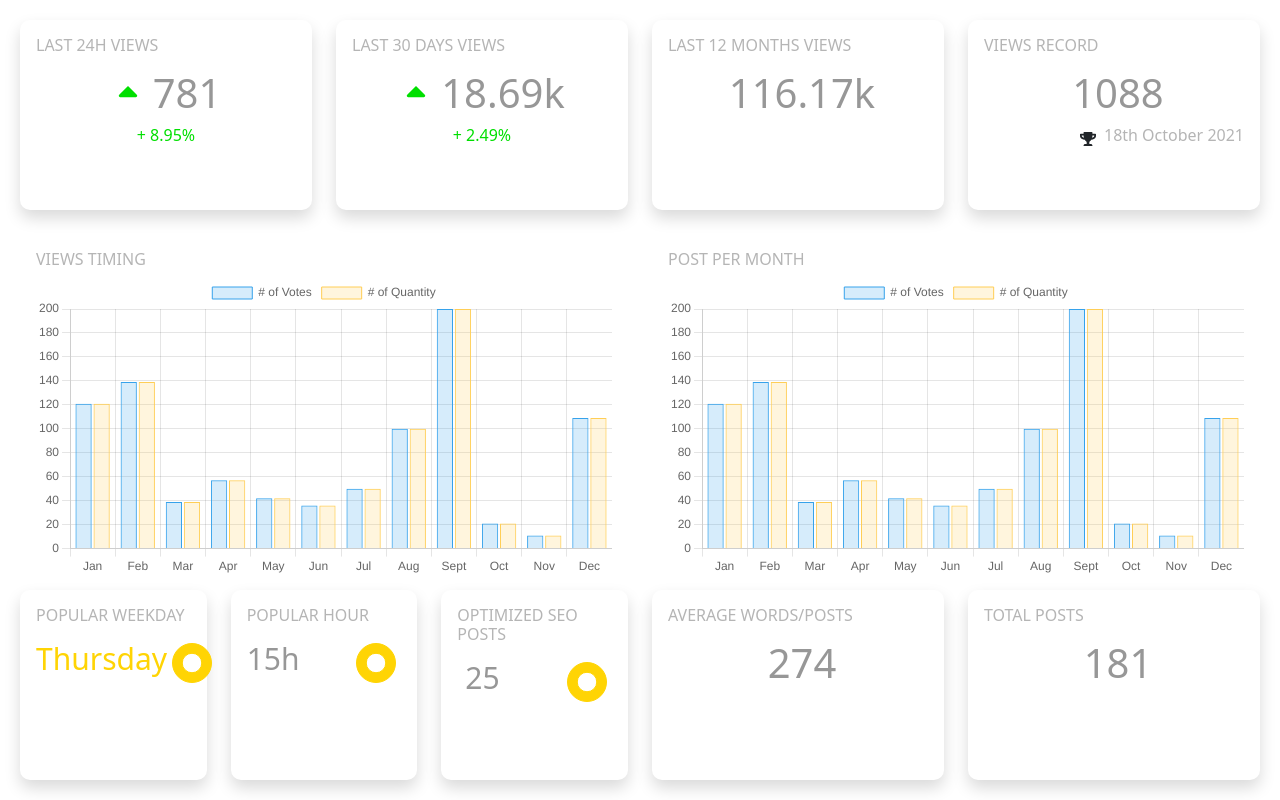
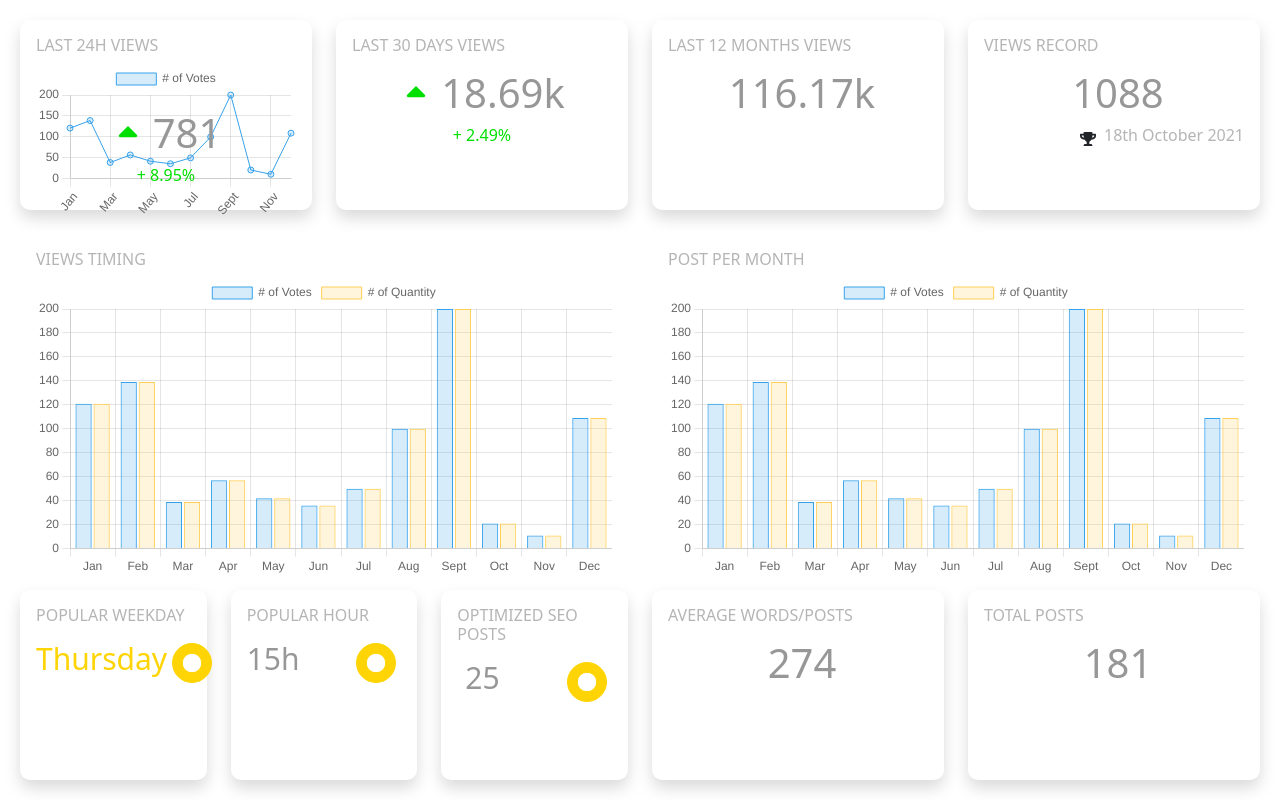
Before and after one commit to sayantan-bhattacharjee/PeerXP-Assesment, a React (Create React App) app in the folder assesment/: page / in a window 1280 px wide. Built offline with nearby package versions, Linux system fonts and the light colour scheme; no server answers.

Commit message:
Commiting again

```diff
--- /dev/null
+++ b/assesment/src/Components/LineChart/LineChart.js
@@ -0,0 +1,57 @@
+import React from "react";
+// Library Imports
+import { Line } from "react-chartjs-2";
+
+const LineChart = () => {
+  return (
+    <div className="h-100 LineChart">
+      <Line
+         data={{
+          labels: [
+            "Jan",
+            "Feb",
+            "Mar",
+            "Apr",
+            "May",
+            "Jun",
+            "Jul",
+            "Aug",
+            "Sept",
+            "Oct",
+            "Nov",
+            "Dec",
+          ],
+          datasets: [
+            {
+              label: "# of Votes",
+              data: [121, 139, 39, 57, 42, 36, 50, 100, 200, 21, 11, 109],
+              backgroundColor: ["rgba(54, 162, 235, 0.2)"],
+              borderColor: ["rgba(54, 162, 235, 1)"],
+              borderWidth: 1,
+            },
+          ],
+        }}
+        width={"100%"}
+        height={"100%"}
+        options={{
+          maintainAspectRatio: false,
+          // scales: {
+          //   yAxes: [
+          //     {
+          //       ticks: {
+          //         font: {
+          //           family: "Verdana", // Your font family
+          //           size: 14,
+          //         },
+          //         beginAtZero: true,
+          //       },
+          //     },
+          //   ],
+          // },
+        }}
+      />
+    </div>
+  );
+};
+
+export default LineChart;
--- a/assesment/src/Pages/Dashboard/BottomCards/BottomCards.js
+++ b/assesment/src/Pages/Dashboard/BottomCards/BottomCards.js
@@ -8,7 +8,7 @@ import WeekDayChart from "../../../Components/WeekDayChart/WeekDayChart";
 // Style Imports
 import "./BottomCards.scss";
 
-const BottomCards = () => {
+const BottomCards = ({postData}) => {
   return (
     <div className="BottomCards">
       <Row className="h-100 align-items-center justify-content-center">
--- a/assesment/src/Pages/Dashboard/Dashboard.js
+++ b/assesment/src/Pages/Dashboard/Dashboard.js
@@ -1,4 +1,4 @@
-import React from "react";
+import React, {useState, useEffect, useCallback} from "react";
 // Library Imports
 import { Row, Col } from "react-bootstrap";
 
@@ -9,8 +9,41 @@ import BottomCards from "./BottomCards/BottomCards";
 
 // Style Imports
 import "./Dashboard.scss";
+import { getPostAPI, getPageAPI } from "../../services/apiservice";
 
 const Dashboard = () => {
+const [postData, setPostData] = useState([]);
+const [pageData, setPageData] = useState([]);
+const [loading, setLoading] = useState(true);
+
+const fetchPosts = useCallback(async () => {
+  try {
+    const res = await getPostAPI();
+    console.log(111, res);
+    setPostData(res);
+  }catch (err) {
+    console.log(err);
+  }
+}, []);
+
+const fetchPages = useCallback(async () => {
+  try {
+    const res = await getPageAPI();
+    console.log(112, res);
+    setPageData(res);
+  }catch (err) {
+    console.log(err);
+  }
+}, []);
+
+useEffect(() => {
+  if (loading === true) {
+    fetchPosts();
+    fetchPages();
+    setLoading(false);
+  }
+}, [loading]);
+
   return (
     <div className="Dashboard">
       <TopViewsCard />
@@ -28,7 +61,7 @@ const Dashboard = () => {
           </div>
         </Col>
       </Row>
-      <BottomCards />
+      <BottomCards postData={postData}/>
     </div>
   );
 };
--- a/assesment/src/Pages/Dashboard/TopViewsCard/TopViewsCard.js
+++ b/assesment/src/Pages/Dashboard/TopViewsCard/TopViewsCard.js
@@ -5,15 +5,17 @@ import { FaTrophy } from "react-icons/fa";
 
 // Style Imports
 import "./TopViewsCard.scss";
+import LineChart from "../../../Components/LineChart/LineChart";
 
 const TopViewsCard = () => {
   return (
     <div className="TopViewsCard">
       <Row className="h-100 align-items-center justify-content-center">
         <Col lg xl={3} className="h-100">
-          <div className="xp-custom-views xp-24H-views shadow p-3">
+          <div className="xp-custom-views xp-24H-views shadow p-3 position-relative">
             <h6 className="text-start lgt-gry">LAST 24H VIEWS</h6>
-            <div className="d-flex flex-column justify-content-center align-items-center">
+            <LineChart/>
+            <div className="xp-card-txt d-flex flex-column justify-content-center align-items-center position-absolute">
               <div className="d-flex flex-row justify-content-center align-items-center">
                 <TiArrowSortedUp className="green" size={34} />
                 <p className="mb-0 ms-2 gry font-40 xp-txt-views">781</p>
--- a/assesment/src/Pages/Dashboard/TopViewsCard/TopViewsCard.scss
+++ b/assesment/src/Pages/Dashboard/TopViewsCard/TopViewsCard.scss
@@ -1,3 +1,11 @@
 .TopViewsCard {
   height: 25%;
+
+  .xp-card-txt {
+    top: 40%;
+    bottom: 0px;
+    left: 0px;
+    right: 0px;
+    margin: 0 auto;
+  }
 }
--- a/assesment/src/config/api/apiEndpoints.js
+++ b/assesment/src/config/api/apiEndpoints.js
@@ -6,4 +6,10 @@ const joiner = '/ghost/api/v3/content';
 
 // PUBLIC ENDPOINTS
 
-export const dashboard = BASE_URL + joiner + '/posts?key=' + key;
+export const posts = BASE_URL + joiner + '/posts?key=' + key;
+
+export const pages = BASE_URL + joiner + '/pages?key=' + key;
+
+export const authors = BASE_URL + joiner + '/authors?key=' + key;
+
+export const tags = BASE_URL + joiner + '/tags?key=' + key;
--- a/assesment/src/config/api/axiosPeerXp.js
+++ b/assesment/src/config/api/axiosPeerXp.js
@@ -30,3 +30,5 @@ axiosPeerXP.interceptors.response.use(
     return Promise.reject(error);
   }
 );
+
+export default axiosPeerXP;
--- /dev/null
+++ b/assesment/src/services/apiservice.js
@@ -0,0 +1,6 @@
+import { posts, pages } from "../config/api/apiEndpoints";
+import axiosPeerXp from '../config/api/axiosPeerXp'
+
+export const getPostAPI = () => axiosPeerXp(posts);
+
+export const getPageAPI = () => axiosPeerXp(pages);
```
Also changed, not shown: assesment/src/Components/WeekDayChart/WeekDayChart.js (+13 -13 lines), assesment/src/Components/LineChart/LineChart.scss (added).
